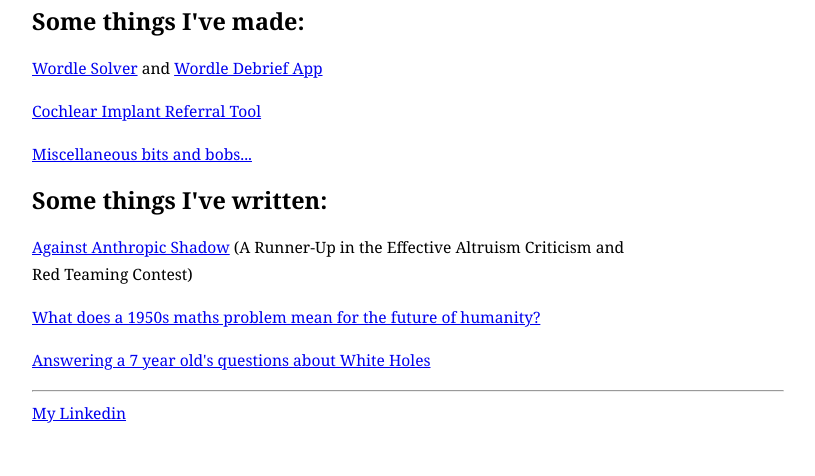
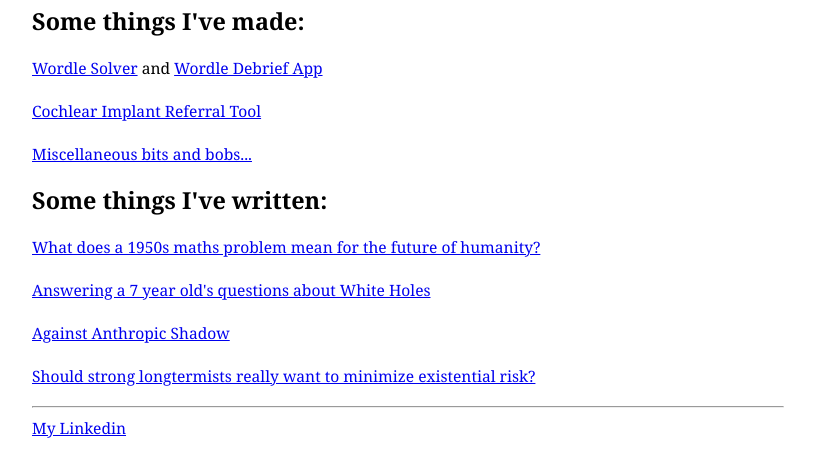
Before and after one commit to tobycrisford/tobycrisford.github.io, a plain HTML site: page index.html in a window 1280 px wide. Shown: the whole page, without its empty margins (232-1047 px from the left). Drawn offline with Linux system fonts and the light colour scheme.

Commit message:
Adding new ea forum post and reordering links

```diff
--- a/index.html
+++ b/index.html
@@ -9,9 +9,10 @@
         <p><a href="https://tobycrisford.github.io/ci_referral_tool">Cochlear Implant Referral Tool</a></p>
         <p><a href="https://github.com/tobycrisford?tab=repositories">Miscellaneous bits and bobs...</a></p>
         <h2>Some things I've written:</h2>
-        <p><a href="https://forum.effectivealtruism.org/posts/A47EWTS6oBKLqxBpw/against-anthropic-shadow">Against Anthropic Shadow</a> (A Runner-Up in the Effective Altruism Criticism and Red Teaming Contest)</p>
         <p><a href="/anthropic-intro.html">What does a 1950s maths problem mean for the future of humanity?</a></p>
         <p><a href="/white-holes.html">Answering a 7 year old's questions about White Holes</a></p>
+        <p><a href="https://forum.effectivealtruism.org/posts/A47EWTS6oBKLqxBpw/against-anthropic-shadow">Against Anthropic Shadow</a></p>
+        <p><a href="https://forum.effectivealtruism.org/posts/RCmgGp2nmoWFcRwdn/should-strong-longtermists-really-want-to-minimize">Should strong longtermists really want to minimize existential risk?</a></p>
         <hr>
         <a href="https://www.linkedin.com/in/tobycrisford/">My Linkedin</a>
     </body>
```
